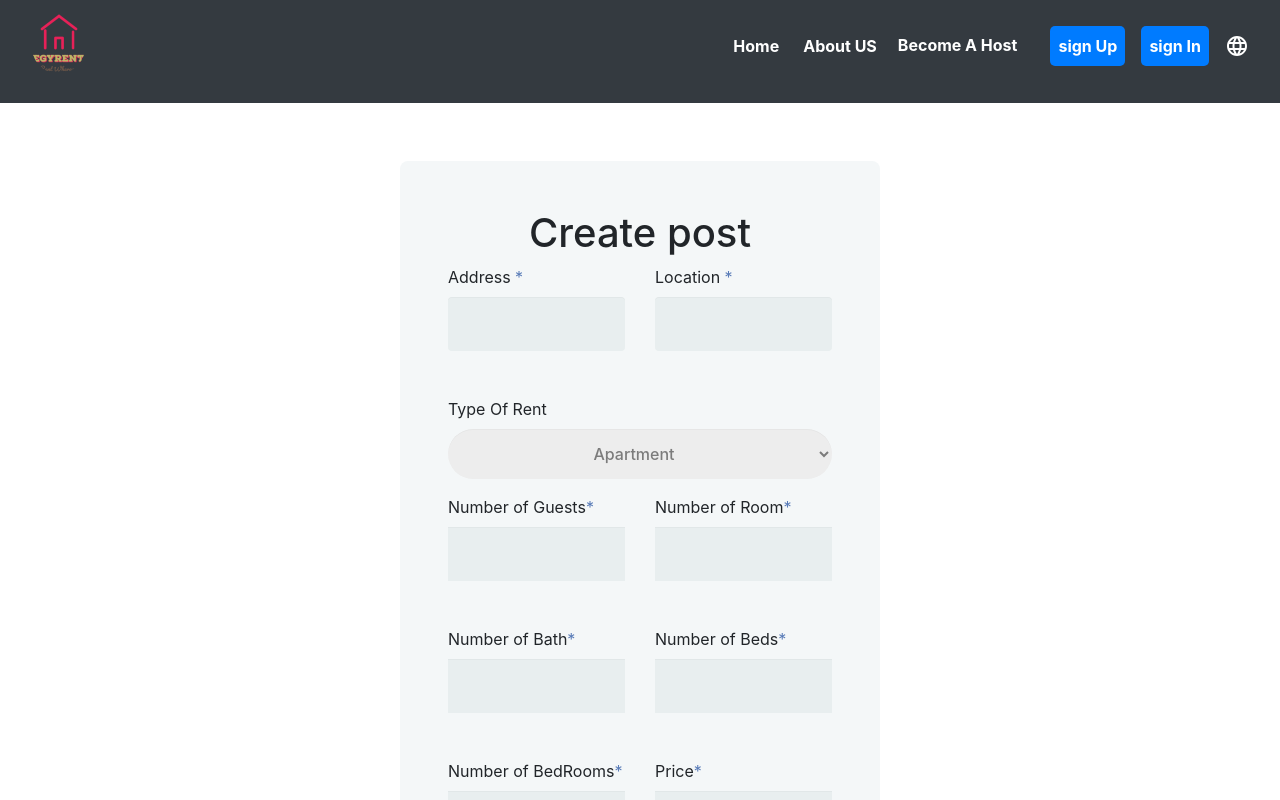
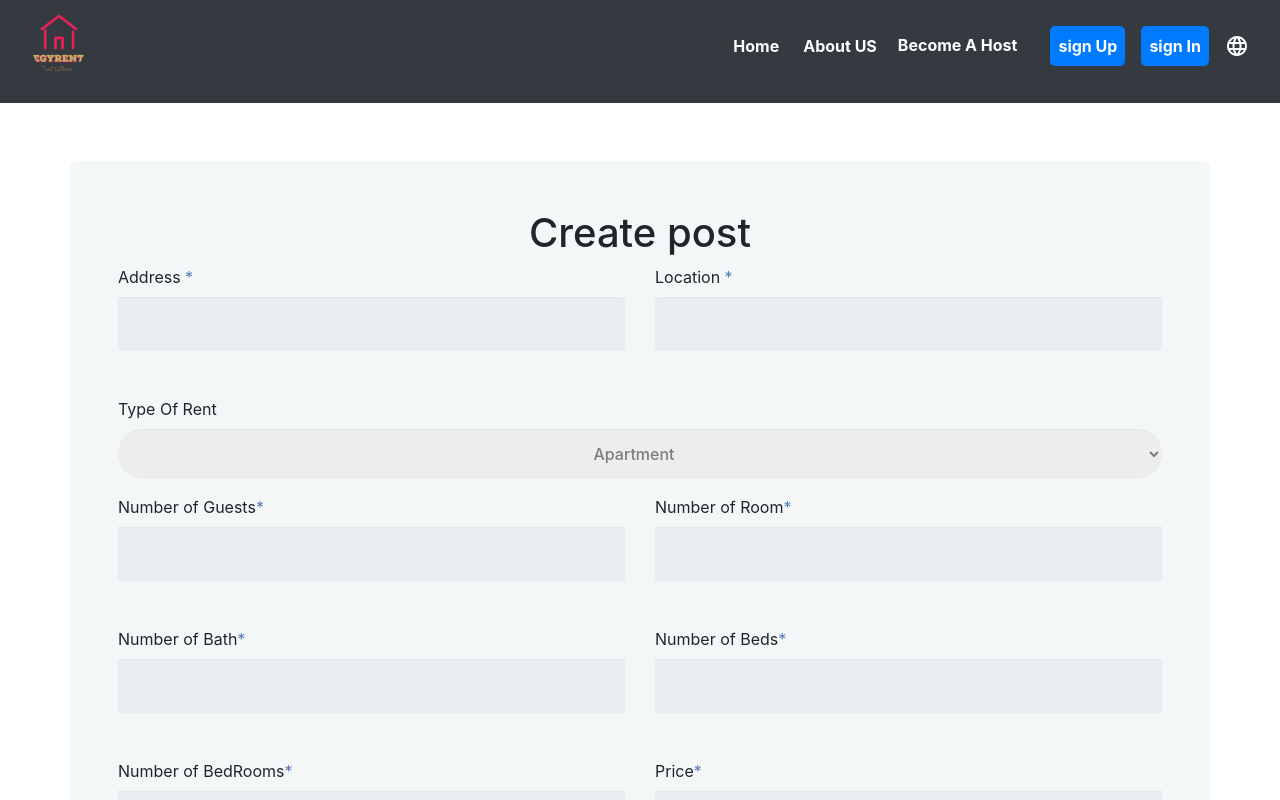
Before and after one commit to BasmaMohamed34/egyRent-website, a React (Create React App) app in the folder client/: page /createpost in a window 1280 px wide. Shown: the top 800 px of the page. Built offline with nearby package versions, Linux system fonts and the light colour scheme.

Commit message:
change w
change w

```diff
--- a/client/src/Container/createpost/createpost.js
+++ b/client/src/Container/createpost/createpost.js
@@ -18,8 +18,8 @@ class CreatePost extends Component {
       return (
         <div class="container py-5 ">
         <div class="row">
-            <div class="col-md-10 mx-auto ">
-                <form className='p-5'>
+            {/* <div class="col-md-10 mx-auto "> */}
+                <form className='p-5 col-12'>
                      <h1>Create post</h1>
                       <div class="form-group row">
                             <div class="col-sm-6">
@@ -130,7 +130,7 @@ class CreatePost extends Component {
                    </div>
                       <button type="Creat " className="btn rounded btn-info ">Create an advertisement</button>
                 </form>
-             </div>
+             {/* </div> */}
           </div>
        </div>      );
   }
```
